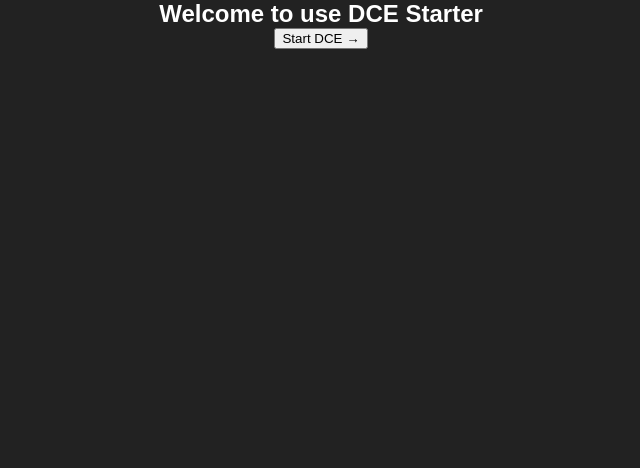
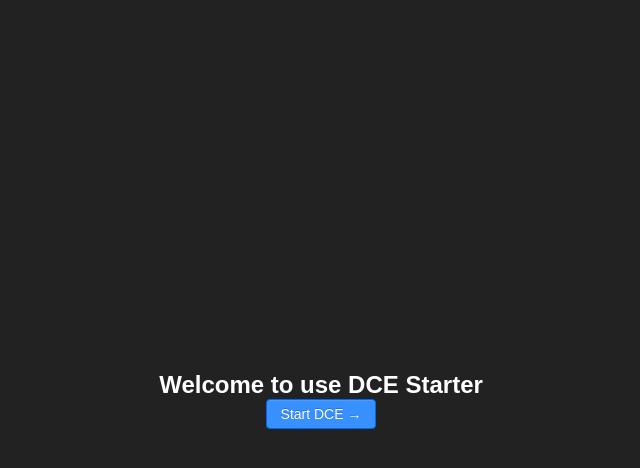
Before and after one commit to mimoning/project-starter, a React (Create React App) app: page / in a window 1280 px wide. Shown: the top 468 px of the page, without its empty margins (319-959 px from the left). Built offline with nearby package versions, Linux system fonts and the light colour scheme.

Commit message:
add button class

```diff
--- /dev/null
+++ b/src/assets/styles/button.scss
@@ -0,0 +1,72 @@
+@import '../../common';
+
+$button-padding: 7px 14px;
+$button-sm-padding: 5px 10px;
+$line-height: 1em;
+
+@mixin button($color) {
+  color: $white;
+  background: $color;
+  border-color: darken($color, 15%);
+  box-shadow: inset 0 1px 0 rgba(255,255,255,0.1);
+  text-shadow: 0 -1px rgba(0,0,0, 0.2);
+  &:active {
+    box-shadow: inset 0 0 8px 2px rgba(0,0,0,0.1);
+  }
+  &:hover {
+    background-color: darken($color, 3%);
+  }
+}
+
+.btn {
+  font-size: $font-size;
+  border-radius: $radius;
+  padding: $button-padding;
+  line-height: $line-height;
+  color: $black;
+  border: 1px solid $grey;
+  display: inline-block;
+  user-select: none;
+  cursor: pointer;
+  background-image: none;
+  outline: none;
+  background: none;
+  box-shadow: none;
+  font-weight: $font-weight;
+
+  &.sm {
+    padding: $button-sm-padding;
+    font-size: $font-size - 1px;
+  }
+
+  &:active {
+    box-shadow: inset 0 0 5px 0px rgba(0,0,0,0.1)
+  }
+  &:hover {
+    background-color: rgba(0, 0, 0, 0.02)
+  }
+
+  @each $colorName, $colorValue in
+    ('blue', $blue),
+    ('green', $green),
+    ('orange', $orange),
+    ('red', $red),
+    ('yellow', $yellow) {
+    &.#{$colorName} {
+      @include button($colorValue);
+    }
+  }
+
+  &[disabled],
+  &.disabled,
+  fieldset[disabled] & {
+    color: darken($grey, 10%);
+    background: none;
+    border-color: $grey;
+    text-shadow: none;
+    cursor: not-allowed;
+    &:hover {
+      background: none;
+    }
+  }
+}
--- a/src/common.scss
+++ b/src/common.scss
@@ -1,3 +1,26 @@
+// font size
+$font-size: 14px;
+$font-weight: 300;
+
+// color
+$blue: #3890ff;
+$green: #22c36a;
+$orange: #f56e25;
+$red: #f1483f;
+$yellow: #f7b32b;
+$white: #fff;
+$black: #333;
+$grey: #ccc;
+
+// border radius
+$radius: 4px;
+
+// shadow
+
+div, span {
+  box-sizing: border-box;
+}
+
 body {
   width: 100vw;
   height: 100vh;
@@ -11,7 +34,3 @@ body {
   width: 100%;
   height: 100%;
 }
-
-div {
-  box-sizing: border-box;
-}
--- a/src/view/pages/index/index.scss
+++ b/src/view/pages/index/index.scss
@@ -1,11 +1,19 @@
+@import '../../../common';
+@import '../../../assets/styles/button';
+
 .App {
   text-align: center;
   background-color: #222;
-  width: 100%;
-  height: 100%;
+  width: 100vw;
+  height: 100vh;
+  display: table-cell;
+  vertical-align: middle;
   .App-title {
     color: white;
     font-size: 1.5em;
     margin: 0;
   }
+  .start-btn {
+    @include button($blue);
+  }
 }
```
